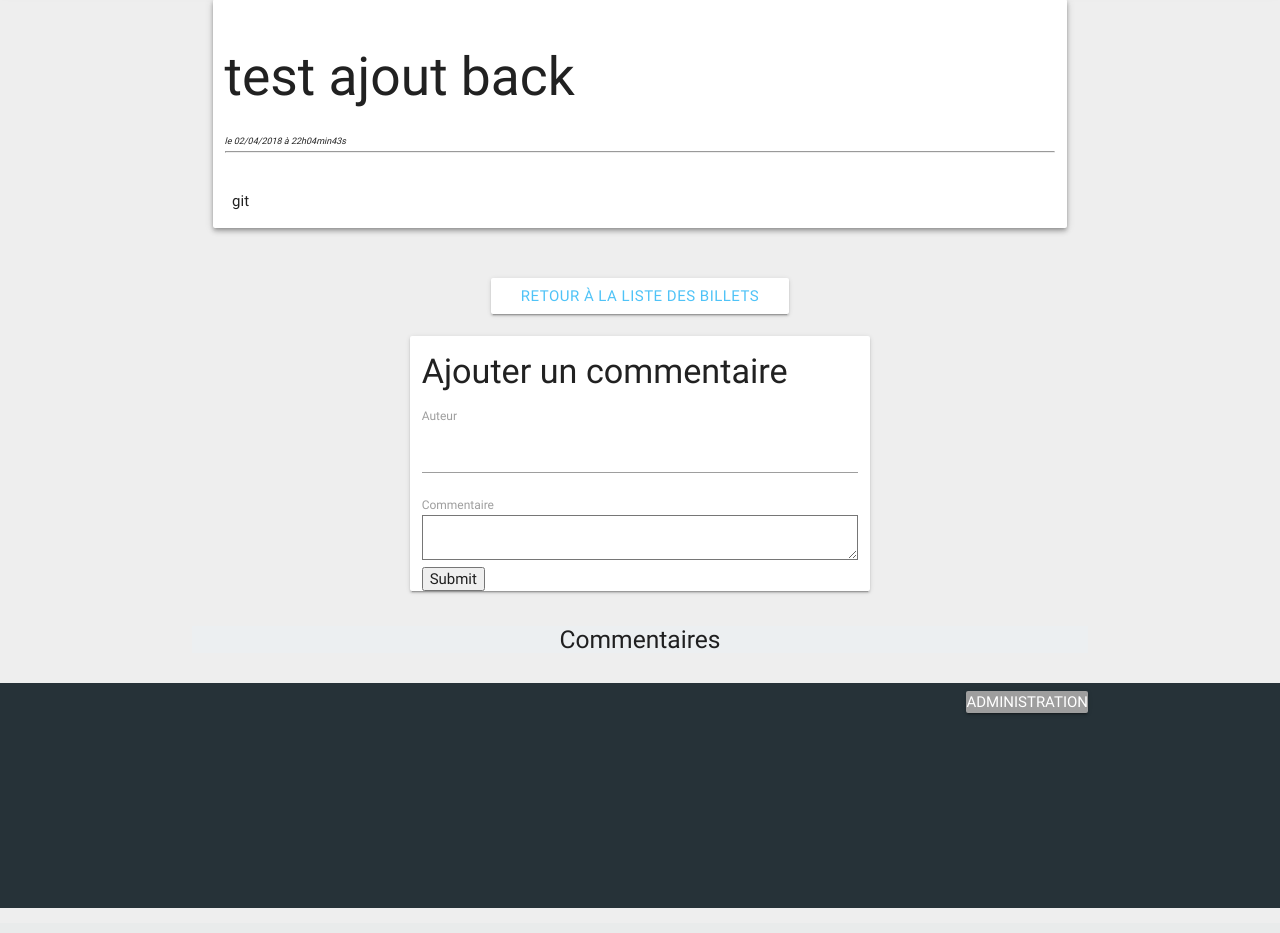
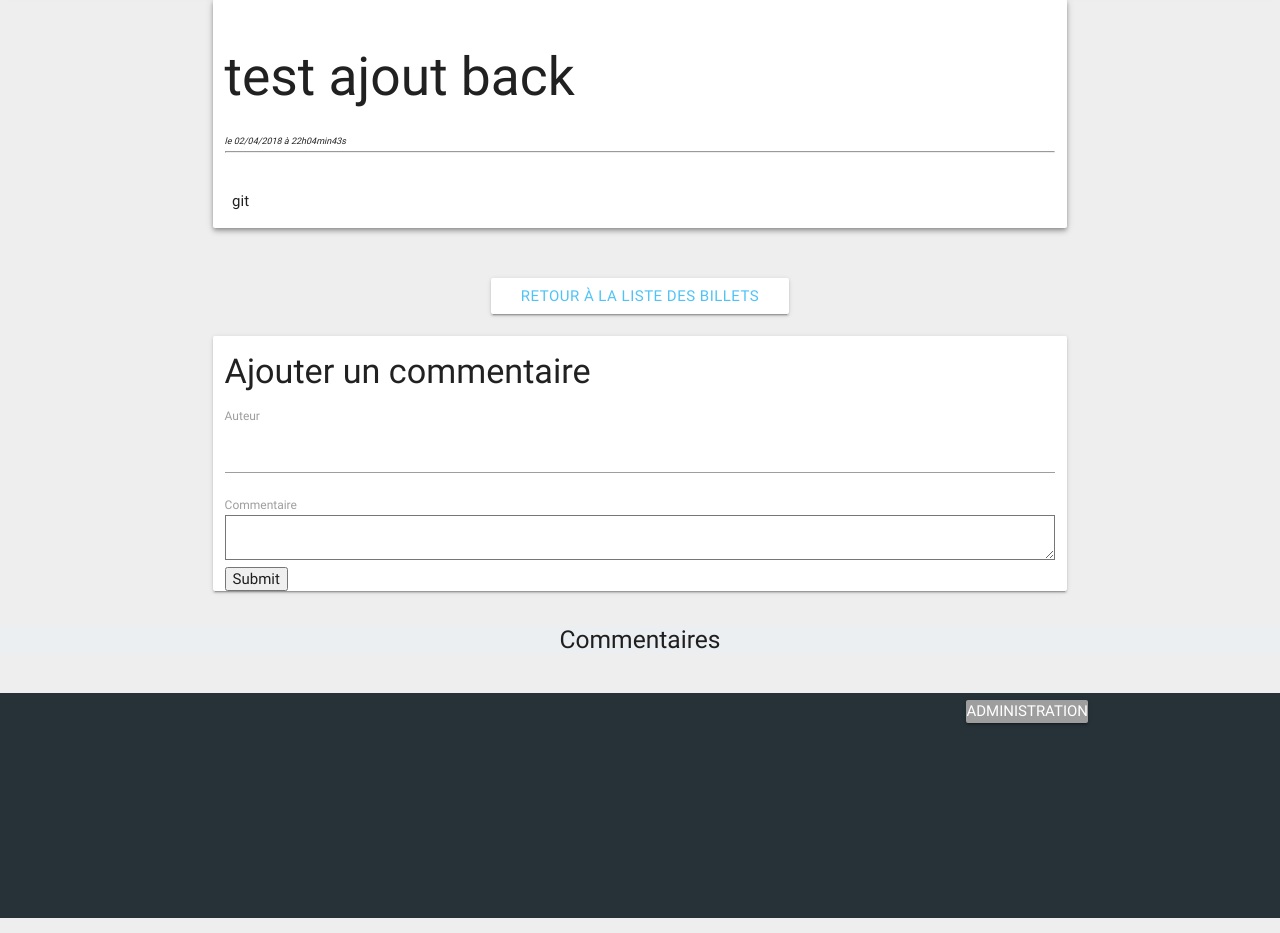
Before and after one commit to hello-devs/projet_blog, a PHP site: page /index.php?action=post&id=11 in a window 1280 px wide. Shown: the part 292-1225 px from the top of the page. Before the commit the page ends 1200 px from the top, so only its background shows below. Run offline with PHP 8.4, Linux system fonts and the light colour scheme; data comes from the database, SQL or seed files in the repository; some web fonts are replaced.

Commit message:
amélioration design

```diff
--- a/view/frontend/postView.php
+++ b/view/frontend/postView.php
@@ -2,7 +2,7 @@
 
 
 <div class="row">
-    <article class="col s12 m8 offset-m2 card-panel z-depth-2">
+    <article class="col s12 m10 offset-m1 l8 offset-l2 card-panel z-depth-2">
         <span class="card-title">
             <h2><?= htmlspecialchars($post['title']) ?></h2>
             <em class="date">le <?= $post['creation_date_fr'] ?></em>
@@ -15,17 +15,14 @@
     </article>
 </div>
 
-
-
 <div class="center">
     <p class="btn white"><a href="index.php" class="light-blue-text text-lighten-2">Retour à la liste des billets</a></p>
 </div>
 
-
-<div class="container">
+<div>
 
     <div class="row">
-        <div class="col s12 m6 offset-m3 card-panel">
+        <div class="col s12 m10 offset-m1 l8 offset-l2 card-panel">
 
             <h4>Ajouter un commentaire</h4>
 
@@ -46,12 +43,14 @@
         </div>
     </div>
 
-    <h5 class=" blue-grey lighten-5 center">Commentaires</h5>
+    <h5 class="blue-grey lighten-5 center">Commentaires</h5>
 
+    <div class="row">
     <?php
         while ($comment = $comments->fetch())
         {
         ?>
+    <div class="col s12 m10 offset-m1 l8 offset-l2 card-panel">
         <p><strong><?= htmlspecialchars($comment['author']) ?></strong> le
             <?= $comment['comment_date_fr'] ?>
         </p>
@@ -60,13 +59,12 @@
         </p>
 
         <p class="btn white"><a href="?action=signalCom&id=<?= $comment['id'] ?>&postId=<?= $post['id'] ?>" class="light-blue-text text-lighten-2">Signaler ce commentaire</a></p>
-
-        <hr class="grey lighten-1">
+    </div>
         <?php
         }
         $comments->closeCursor();
         ?>
-
+    </div>
 
 
 </div>
```
